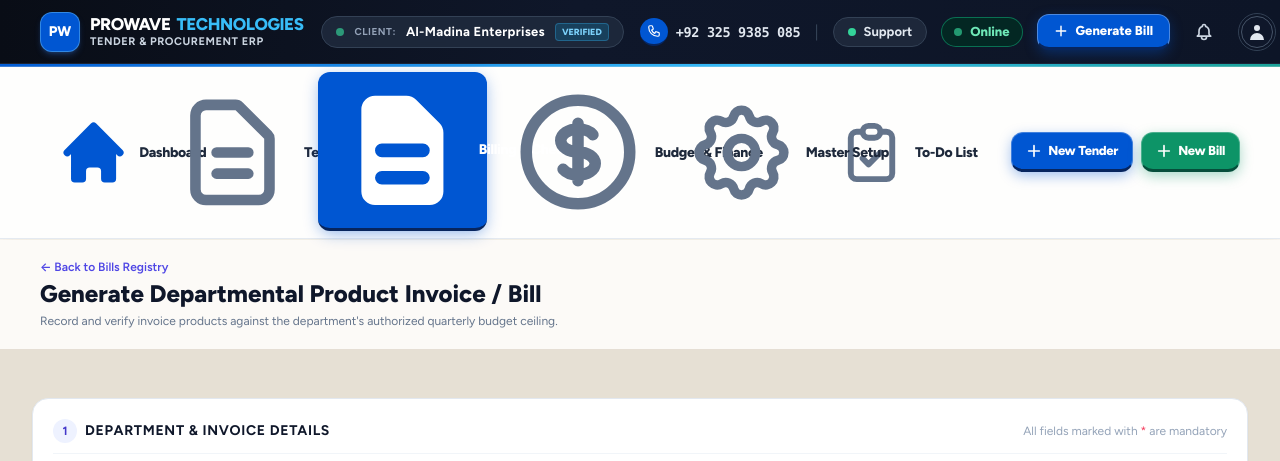
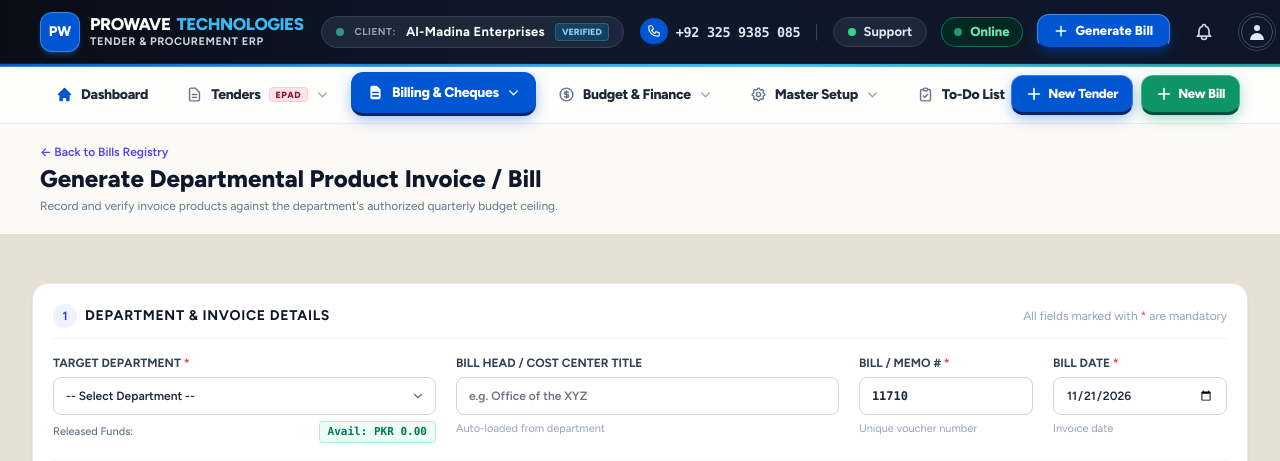
Before and after one commit to muhammadwaleed12236/tendermanagement, a Laravel app: page /bills/create in a window 1280 px wide. Shown: the top 461 px of the page. Run offline with Laravel 12, Linux system fonts and the light colour scheme; a user stored in the database is signed in; data comes from the database, SQL or seed files in the repository; data that the repository does not hold is empty; style sheets or scripts are compiled from the project's sources.

Commit message:
fix: lock navbar svg icon sizes to 17px with strict width/height and css rules

```diff
--- a/resources/views/bills/create.blade.php
+++ b/resources/views/bills/create.blade.php
@@ -361,7 +361,7 @@
                         <div class="p-4 bg-slate-50 border-b border-slate-200 flex items-center justify-between">
                             <div class="flex items-center gap-2.5">
                                 <span class="w-8 h-8 rounded-xl bg-blue-100 text-blue-700 flex items-center justify-center">
-                                    <svg class="w-4.5 h-4.5" fill="none" stroke="currentColor" viewBox="0 0 24 24"><path stroke-linecap="round" stroke-linejoin="round" stroke-width="2" d="M20 7l-8-4-8 4m16 0l-8 4m8-4v10l-8 4m0-10L4 7m8 4v10M4 7v10l8 4" /></svg>
+                                    <svg width="20" height="20" class="w-5 h-5" fill="none" stroke="currentColor" viewBox="0 0 24 24"><path stroke-linecap="round" stroke-linejoin="round" stroke-width="2" d="M20 7l-8-4-8 4m16 0l-8 4m8-4v10l-8 4m0-10L4 7m8 4v10M4 7v10l8 4" /></svg>
                                 </span>
                                 <div>
                                     <h4 class="text-sm font-bold text-slate-900">Select Products from Catalog</h4>
--- a/resources/views/layouts/navigation.blade.php
+++ b/resources/views/layouts/navigation.blade.php
@@ -77,6 +77,22 @@
     /* Animated Navigation Links */
     .nav-pill-item {
         transition: all 0.22s cubic-bezier(0.34, 1.56, 0.64, 1);
+    }
+    .nav-pill-item svg.nav-main-icon {
+        width: 17px !important;
+        height: 17px !important;
+        min-width: 17px !important;
+        max-width: 17px !important;
+        flex-shrink: 0 !important;
+        display: inline-block !important;
+    }
+    .nav-pill-item svg.nav-chevron-icon {
+        width: 13px !important;
+        height: 13px !important;
+        min-width: 13px !important;
+        max-width: 13px !important;
+        flex-shrink: 0 !important;
+        display: inline-block !important;
     }
     .nav-pill-item:hover:not(.nav-pill-active) {
         transform: translateY(-2px);
@@ -403,7 +419,7 @@
                         <!-- 1. Dashboard -->
                         <a href="{{ route('dashboard') }}"
                            class="nav-pill-item inline-flex items-center gap-2 px-3.5 xl:px-4 py-2 sm:py-2.5 rounded-xl text-[13.5px] xl:text-[14px] font-black tracking-tight whitespace-nowrap {{ request()->routeIs('dashboard') ? 'nav-pill-active text-white' : 'text-slate-800 hover:text-[#0056d2]' }}">
-                            <svg class="w-4.5 h-4.5 shrink-0 {{ request()->routeIs('dashboard') ? 'text-white' : 'text-[#0056d2]' }}" fill="currentColor" viewBox="0 0 20 20">
+                            <svg width="17" height="17" class="nav-main-icon w-[17px] h-[17px] shrink-0 {{ request()->routeIs('dashboard') ? 'text-white' : 'text-[#0056d2]' }}" fill="currentColor" viewBox="0 0 20 20">
                                 <path d="M10.707 2.293a1 1 0 00-1.414 0l-7 7a1 1 0 001.414 1.414L4 10.414V17a1 1 0 001 1h2a1 1 0 001-1v-2a1 1 0 011-1h2a1 1 0 011 1v2a1 1 0 001 1h2a1 1 0 001-1v-6.586l.293.293a1 1 0 001.414-1.414l-7-7z"></path>
                             </svg>
                             <span>{{ __('Dashboard') }}</span>
@@ -413,12 +429,12 @@
                         <div x-data="{ open: false }" @click.outside="open = false" @keydown.escape="open = false" class="relative">
                             <button @click="open = !open" type="button"
                                     class="nav-pill-item inline-flex items-center gap-2 px-3.5 xl:px-4 py-2 sm:py-2.5 rounded-xl text-[13.5px] xl:text-[14px] font-black tracking-tight whitespace-nowrap {{ request()->routeIs('tenders.*') ? 'nav-pill-active text-white' : 'text-slate-800 hover:text-[#0056d2]' }}">
-                                <svg class="w-4.5 h-4.5 shrink-0 {{ request()->routeIs('tenders.*') ? 'text-white' : 'text-slate-500' }}" fill="none" stroke="currentColor" viewBox="0 0 24 24">
+                                <svg width="17" height="17" class="nav-main-icon w-[17px] h-[17px] shrink-0 {{ request()->routeIs('tenders.*') ? 'text-white' : 'text-slate-500' }}" fill="none" stroke="currentColor" viewBox="0 0 24 24">
                                     <path stroke-linecap="round" stroke-linejoin="round" stroke-width="2" d="M9 12h6m-6 4h6m2 5H7a2 2 0 01-2-2V5a2 2 0 012-2h5.586a1 1 0 01.707.293l5.414 5.414a1 1 0 01.293.707V19a2 2 0 01-2 2z"></path>
                                 </svg>
                                 <span>{{ __('Tenders') }}</span>
                                 <span class="px-1.5 py-0.2 rounded text-[9px] font-black uppercase tracking-wider {{ request()->routeIs('tenders.*') ? 'bg-white/20 text-white border border-white/30' : 'bg-rose-100 text-[#881337] border border-rose-200' }}">EPAD</span>
-                                <svg class="w-3.5 h-3.5 {{ request()->routeIs('tenders.*') ? 'text-white' : 'text-slate-400' }} transition-transform duration-200" :class="{ 'rotate-180': open }" fill="none" stroke="currentColor" viewBox="0 0 24 24"><path stroke-linecap="round" stroke-linejoin="round" stroke-width="2.5" d="M19 9l-7 7-7-7"/></svg>
+                                <svg width="13" height="13" class="nav-chevron-icon w-[13px] h-[13px] shrink-0 {{ request()->routeIs('tenders.*') ? 'text-white' : 'text-slate-400' }} transition-transform duration-200" :class="{ 'rotate-180': open }" fill="none" stroke="currentColor" viewBox="0 0 24 24"><path stroke-linecap="round" stroke-linejoin="round" stroke-width="2.5" d="M19 9l-7 7-7-7"/></svg>
                             </button>
 
                             <div x-show="open"
@@ -505,11 +521,11 @@
                         <div x-data="{ open: false }" @click.outside="open = false" @keydown.escape="open = false" class="relative">
                             <button @click="open = !open" type="button"
                                     class="nav-pill-item inline-flex items-center gap-2 px-3.5 xl:px-4 py-2 sm:py-2.5 rounded-xl text-[13.5px] xl:text-[14px] font-black tracking-tight whitespace-nowrap {{ request()->routeIs('bills.*') || request()->routeIs('cheques.*') ? 'nav-pill-active text-white' : 'text-slate-800 hover:text-[#0056d2]' }}">
-                                <svg class="w-4.5 h-4.5 shrink-0 {{ request()->routeIs('bills.*') || request()->routeIs('cheques.*') ? 'text-white' : 'text-slate-500' }}" fill="currentColor" viewBox="0 0 20 20">
+                                <svg width="17" height="17" class="nav-main-icon w-[17px] h-[17px] shrink-0 {{ request()->routeIs('bills.*') || request()->routeIs('cheques.*') ? 'text-white' : 'text-slate-500' }}" fill="currentColor" viewBox="0 0 20 20">
                                     <path fill-rule="evenodd" d="M4 4a2 2 0 012-2h4.586A2 2 0 0112 2.586L15.414 6A2 2 0 0116 7.414V16a2 2 0 01-2 2H6a2 2 0 01-2-2V4zm2 6a1 1 0 011-1h6a1 1 0 110 2H7a1 1 0 01-1-1zm1 3a1 1 0 100 2h6a1 1 0 100-2H7z" clip-rule="evenodd"></path>
                                 </svg>
                                 <span>{{ __('Billing & Cheques') }}</span>
-                                <svg class="w-3.5 h-3.5 {{ request()->routeIs('bills.*') || request()->routeIs('cheques.*') ? 'text-white' : 'text-slate-400' }} transition-transform duration-200" :class="{ 'rotate-180': open }" fill="none" stroke="currentColor" viewBox="0 0 24 24"><path stroke-linecap="round" stroke-linejoin="round" stroke-width="2.5" d="M19 9l-7 7-7-7"/></svg>
+                                <svg width="13" height="13" class="nav-chevron-icon w-[13px] h-[13px] shrink-0 {{ request()->routeIs('bills.*') || request()->routeIs('cheques.*') ? 'text-white' : 'text-slate-400' }} transition-transform duration-200" :class="{ 'rotate-180': open }" fill="none" stroke="currentColor" viewBox="0 0 24 24"><path stroke-linecap="round" stroke-linejoin="round" stroke-width="2.5" d="M19 9l-7 7-7-7"/></svg>
                             </button>
 
                             <div x-show="open"
@@ -596,11 +612,11 @@
                         <div x-data="{ open: false }" @click.outside="open = false" @keydown.escape="open = false" class="relative">
                             <button @click="open = !open" type="button"
                                     class="nav-pill-item inline-flex items-center gap-2 px-3.5 xl:px-4 py-2 sm:py-2.5 rounded-xl text-[13.5px] xl:text-[14px] font-black tracking-tight whitespace-nowrap {{ request()->routeIs('finance.*') || request()->routeIs('releases.*') || request()->routeIs('expenses.*') || request()->routeIs('banks.*') ? 'nav-pill-active text-white' : 'text-slate-800 hover:text-[#0056d2]' }}">
-                                <svg class="w-4.5 h-4.5 shrink-0 {{ request()->routeIs('finance.*') || request()->routeIs('releases.*') || request()->routeIs('expenses.*') || request()->routeIs('banks.*') ? 'text-white' : 'text-slate-500' }}" fill="none" stroke="currentColor" viewBox="0 0 24 24">
+                                <svg width="17" height="17" class="nav-main-icon w-[17px] h-[17px] shrink-0 {{ request()->routeIs('finance.*') || request()->routeIs('releases.*') || request()->routeIs('expenses.*') || request()->routeIs('banks.*') ? 'text-white' : 'text-slate-500' }}" fill="none" stroke="currentColor" viewBox="0 0 24 24">
                                     <path stroke-linecap="round" stroke-linejoin="round" stroke-width="2" d="M12 8c-1.657 0-3 .895-3 2s1.343 2 3 2 3 .895 3 2-1.343 2-3 2m0-8c1.11 0 2.08.402 2.599 1M12 8V7m0 1v8m0 0v1m0-1c-1.11 0-2.08-.402-2.599-1M21 12a9 9 0 11-18 0 9 9 0 0118 0z" />
                                 </svg>
                                 <span>{{ __('Budget & Finance') }}</span>
-                                <svg class="w-3.5 h-3.5 {{ request()->routeIs('finance.*') || request()->routeIs('releases.*') || request()->routeIs('expenses.*') || request()->routeIs('banks.*') ? 'text-white' : 'text-slate-400' }} transition-transform duration-200" :class="{ 'rotate-180': open }" fill="none" stroke="currentColor" viewBox="0 0 24 24"><path stroke-linecap="round" stroke-linejoin="round" stroke-width="2.5" d="M19 9l-7 7-7-7"/></svg>
+                                <svg width="13" height="13" class="nav-chevron-icon w-[13px] h-[13px] shrink-0 {{ request()->routeIs('finance.*') || request()->routeIs('releases.*') || request()->routeIs('expenses.*') || request()->routeIs('banks.*') ? 'text-white' : 'text-slate-400' }} transition-transform duration-200" :class="{ 'rotate-180': open }" fill="none" stroke="currentColor" viewBox="0 0 24 24"><path stroke-linecap="round" stroke-linejoin="round" stroke-width="2.5" d="M19 9l-7 7-7-7"/></svg>
                             </button>
 
                             <div x-show="open"
@@ -681,12 +697,12 @@
                         <div x-data="{ open: false }" @click.outside="open = false" @keydown.escape="open = false" class="relative">
                             <button @click="open = !open" type="button"
                                     class="nav-pill-item inline-flex items-center gap-2 px-3.5 xl:px-4 py-2 sm:py-2.5 rounded-xl text-[13.5px] xl:text-[14px] font-black tracking-tight whitespace-nowrap {{ request()->routeIs('departments.*') || request()->routeIs('companies.*') || request()->routeIs('products.*') || request()->routeIs('users.*') || request()->routeIs('activity-logs.*') ? 'nav-pill-active text-white' : 'text-slate-800 hover:text-[#0056d2]' }}">
-                                <svg class="w-4.5 h-4.5 shrink-0 {{ request()->routeIs('departments.*') || request()->routeIs('companies.*') || request()->routeIs('products.*') || request()->routeIs('users.*') || request()->routeIs('activity-logs.*') ? 'text-white' : 'text-slate-500' }}" fill="none" stroke="currentColor" viewBox="0 0 24 24">
+                                <svg width="17" height="17" class="nav-main-icon w-[17px] h-[17px] shrink-0 {{ request()->routeIs('departments.*') || request()->routeIs('companies.*') || request()->routeIs('products.*') || request()->routeIs('users.*') || request()->routeIs('activity-logs.*') ? 'text-white' : 'text-slate-500' }}" fill="none" stroke="currentColor" viewBox="0 0 24 24">
                                     <path stroke-linecap="round" stroke-linejoin="round" stroke-width="2" d="M10.325 4.317c.426-1.756 2.924-1.756 3.35 0a1.724 1.724 0 002.573 1.066c1.543-.94 3.31.826 2.37 2.37a1.724 1.724 0 001.065 2.572c1.756.426 1.756 2.924 0 3.35a1.724 1.724 0 00-1.066 2.573c.94 1.543-.826 3.31-2.37 2.37a1.724 1.724 0 00-2.572 1.065c-.426 1.756-2.924 1.756-3.35 0a1.724 1.724 0 00-2.573-1.066c-1.543.94-3.31-.826-2.37-2.37a1.724 1.724 0 00-1.065-2.572c-1.756-.426-1.756-2.924 0-3.35a1.724 1.724 0 001.066-2.573c-.94-1.543.826-3.31 2.37-2.37.996.608 2.296.07 2.572-1.065z"></path>
                                     <path stroke-linecap="round" stroke-linejoin="round" stroke-width="2" d="M15 12a3 3 0 11-6 0 3 3 0 016 0z"></path>
                                 </svg>
                                 <span>{{ __('Master Setup') }}</span>
-                                <svg class="w-3.5 h-3.5 {{ request()->routeIs('departments.*') || request()->routeIs('companies.*') || request()->routeIs('products.*') || request()->routeIs('users.*') || request()->routeIs('activity-logs.*') ? 'text-white' : 'text-slate-400' }} transition-transform duration-200" :class="{ 'rotate-180': open }" fill="none" stroke="currentColor" viewBox="0 0 24 24"><path stroke-linecap="round" stroke-linejoin="round" stroke-width="2.5" d="M19 9l-7 7-7-7"/></svg>
+                                <svg width="13" height="13" class="nav-chevron-icon w-[13px] h-[13px] shrink-0 {{ request()->routeIs('departments.*') || request()->routeIs('companies.*') || request()->routeIs('products.*') || request()->routeIs('users.*') || request()->routeIs('activity-logs.*') ? 'text-white' : 'text-slate-400' }} transition-transform duration-200" :class="{ 'rotate-180': open }" fill="none" stroke="currentColor" viewBox="0 0 24 24"><path stroke-linecap="round" stroke-linejoin="round" stroke-width="2.5" d="M19 9l-7 7-7-7"/></svg>
                             </button>
 
                             <div x-show="open"
@@ -809,7 +825,7 @@
                         <!-- 6. To-Do List & Tasks -->
                         <a href="{{ route('todos.index') }}"
                            class="nav-pill-item inline-flex items-center gap-2 px-3.5 xl:px-4 py-2 sm:py-2.5 rounded-xl text-[13.5px] xl:text-[14px] font-black tracking-tight whitespace-nowrap {{ request()->routeIs('todos.*') ? 'nav-pill-active text-white' : 'text-slate-800 hover:text-[#0056d2]' }}">
-                            <svg class="w-4.5 h-4.5 shrink-0 {{ request()->routeIs('todos.*') ? 'text-white' : 'text-slate-500' }}" fill="none" stroke="currentColor" viewBox="0 0 24 24">
+                            <svg width="17" height="17" class="nav-main-icon w-[17px] h-[17px] shrink-0 {{ request()->routeIs('todos.*') ? 'text-white' : 'text-slate-500' }}" fill="none" stroke="currentColor" viewBox="0 0 24 24">
                                 <path stroke-linecap="round" stroke-linejoin="round" stroke-width="2" d="M9 5H7a2 2 0 00-2 2v12a2 2 0 002 2h10a2 2 0 002-2V7a2 2 0 00-2-2h-2M9 5a2 2 0 002 2h2a2 2 0 002-2M9 5a2 2 0 012-2h2a2 2 0 012 2m-6 9l2 2 4-4"></path>
                             </svg>
                             <span>{{ __('To-Do List') }}</span>
@@ -828,12 +844,12 @@
                 <!-- Right Quick CTA Action Buttons (Solid 3D Tactile Buttons) -->
                 <div class="hidden lg:flex items-center gap-2 shrink-0">
                     <a href="{{ route('tenders.create') }}" class="nav-btn-tender px-3.5 py-2 sm:py-2.5 rounded-xl text-xs sm:text-[13px] font-black tracking-tight inline-flex items-center gap-1.5 whitespace-nowrap">
-                        <svg class="w-4 h-4" fill="none" stroke="currentColor" viewBox="0 0 24 24"><path stroke-linecap="round" stroke-linejoin="round" stroke-width="2.5" d="M12 4v16m8-8H4"></path></svg>
+                        <svg width="16" height="16" class="w-4 h-4 shrink-0" fill="none" stroke="currentColor" viewBox="0 0 24 24"><path stroke-linecap="round" stroke-linejoin="round" stroke-width="2.5" d="M12 4v16m8-8H4"></path></svg>
                         <span>New Tender</span>
                     </a>
 
                     <a href="{{ route('bills.create') }}" class="nav-btn-bill px-3.5 py-2 sm:py-2.5 rounded-xl text-xs sm:text-[13px] font-black tracking-tight inline-flex items-center gap-1.5 whitespace-nowrap">
-                        <svg class="w-4 h-4" fill="none" stroke="currentColor" viewBox="0 0 24 24"><path stroke-linecap="round" stroke-linejoin="round" stroke-width="2.5" d="M12 4v16m8-8H4"></path></svg>
+                        <svg width="16" height="16" class="w-4 h-4 shrink-0" fill="none" stroke="currentColor" viewBox="0 0 24 24"><path stroke-linecap="round" stroke-linejoin="round" stroke-width="2.5" d="M12 4v16m8-8H4"></path></svg>
                         <span>New Bill</span>
                     </a>
                 </div>
```
Also changed, not shown: resources/views/auth/login.blade.php (+4 -4 lines).
